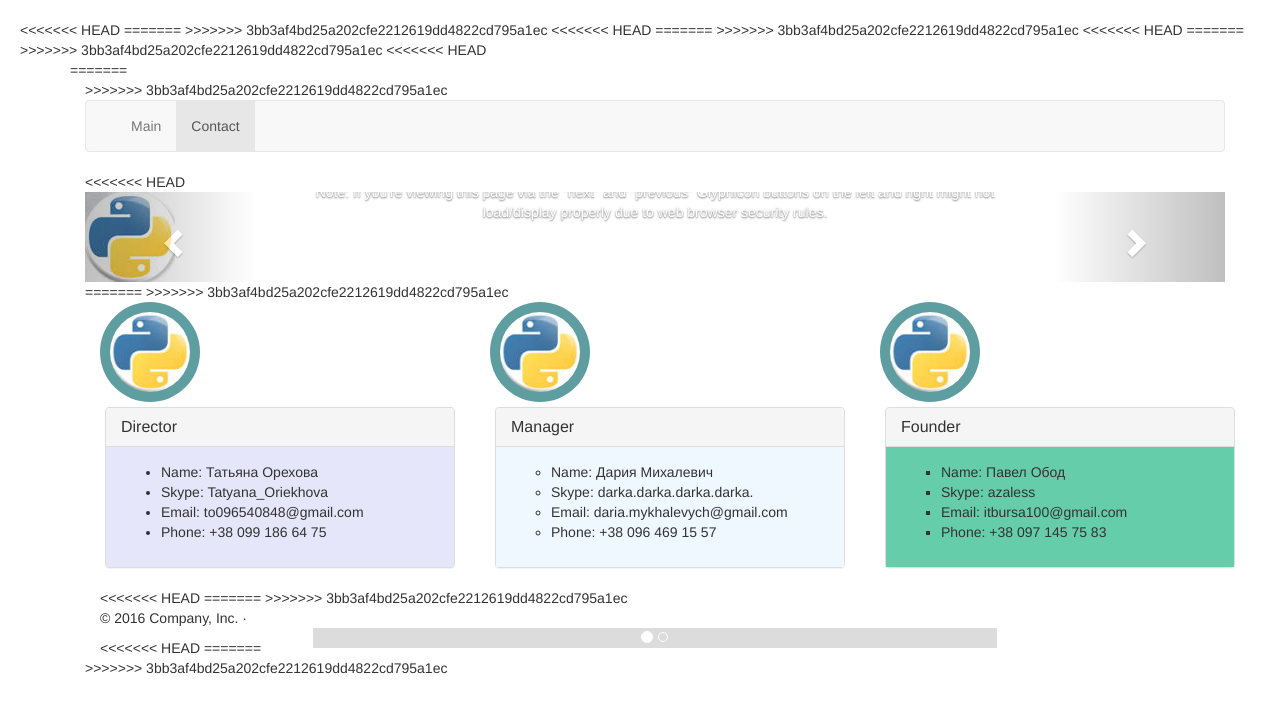
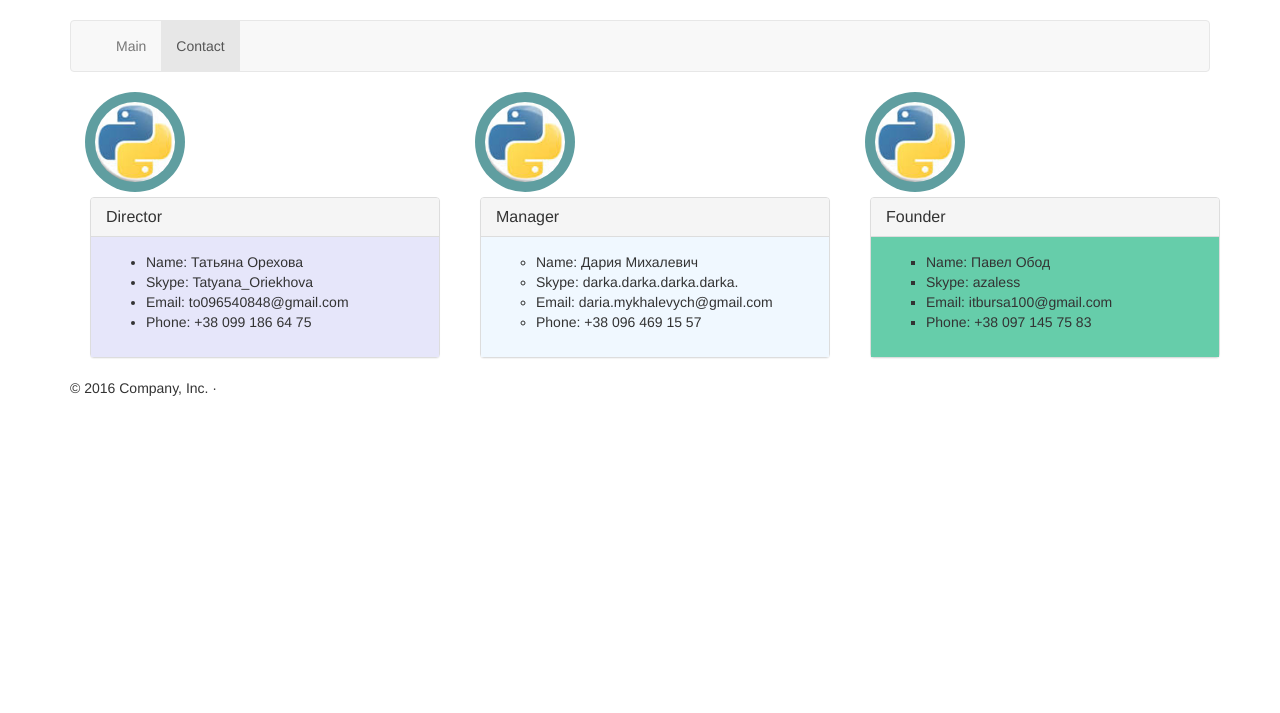
Before and after one commit to vpikalova/ooniversity_django_courses_04, a Python web app: template templates/contact.html in a window 1280 px wide. Shown: the top 713 px of the page. Run offline with Jinja, Linux system fonts and the light colour scheme; the template is opened without the code that fills it, so the values that code supplies are empty; some libraries are stand-ins or nearby versions.

Commit message:
Added files via upload

```diff
--- a/templates/contact.html
+++ b/templates/contact.html
@@ -2,36 +2,21 @@
 <!DOCTYPE html>
 <html>
   <head>
-<<<<<<< HEAD
    <meta charset="utf-8">
-=======
-    <meta charset="utf-8">
->>>>>>> 3bb3af4bd25a202cfe2212619dd4822cd795a1ec
     <meta http-equiv="X-UA-Compatible" content="IE=edge">
     <meta name="viewport" content="width=device-width, initial-scale=1">
     <!-- The above 3 meta tags *must* come first in the head; any other head content must come *after* these tags -->
     <meta name="description" content="">
     <meta name="author" content="">
-<<<<<<< HEAD
     <link rel="icon" href="../../favicon.ico">
 
     <title>Carousel Template for Bootstrap</title>
-=======
-    <link rel="icon" href="../static/favicon.ico">
-
-    <title>Contacts PyBursa</title>
->>>>>>> 3bb3af4bd25a202cfe2212619dd4822cd795a1ec
 
     <link href="../static/css/style.css" rel="stylesheet">
 
     <!-- Bootstrap core CSS -->
     <link href="../static/css/bootstrap.min.css" rel="stylesheet">
 
-<<<<<<< HEAD
-
-
-=======
->>>>>>> 3bb3af4bd25a202cfe2212619dd4822cd795a1ec
     <!-- IE10 viewport hack for Surface/desktop Windows 8 bug -->
     <link href="../static/css/ie10-viewport-bug-workaround.css" rel="stylesheet">
 
@@ -45,21 +30,12 @@
       <script src="https://oss.maxcdn.com/respond/1.4.2/respond.min.js"></script>
     <![endif]-->
 
-<<<<<<< HEAD
     <!-- Custom styles for this template -->
-    <link href="../static/css/carousel.css" rel="stylesheet">
   </head>
 
   <body>
     <div class="navbar-wrapper">
       <div class="container">
-=======
-
-  </head>
-  <body>
-  <div class="container">
-
->>>>>>> 3bb3af4bd25a202cfe2212619dd4822cd795a1ec
       <!-- Static navbar -->
       <nav class="navbar navbar-default">
         <div class="container-fluid">
@@ -81,47 +57,7 @@
         </div><!--/.container-fluid -->
       </nav>
 
-<<<<<<< HEAD
 
-             <!-- Carousel
-    ================================================== -->
-    <div id="myCarousel" class="carousel slide" data-ride="carousel">
-      <!-- Indicators -->
-      <ol class="carousel-indicators">
-        <li data-target="#myCarousel" data-slide-to="0" class="active"></li>
-        <li data-target="#myCarousel" data-slide-to="1"></li>
-      </ol>
-      <div class="carousel-inner" role="listbox">
-        <div class="item active">
-          <img class="first-slide" src="../static/images/py.jpg" alt="First slide">
-          <div class="container">
-            <div class="carousel-caption">
-              <h1>Example headline.</h1>
-              <p>Note: If you're viewing this page via the "next" and "previous" Glyphicon buttons on the left and right might not load/display properly due to web browser security rules.</p>
-            </div>
-          </div>
-        </div>
-        <div class="item">
-          <img class="second-slide" src="../static/images/py.jpg" alt="Second slide">
-          <div class="container">
-            <div class="carousel-caption">
-              <h1>Another example headline.</h1>
-              <p>Cras justo odio, dapibus ac facilisis in, egestas eget quam. Donec id elit non mi porta gravida at eget metus. Nullam id dolor id nibh ultricies vehicula ut id elit.</p>
-            </div>
-          </div>
-        </div>
-
-      <a class="left carousel-control" href="#myCarousel" role="button" data-slide="prev">
-        <span class="glyphicon glyphicon-chevron-left" aria-hidden="true"></span>
-        <span class="sr-only">Previous</span>
-      </a>
-      <a class="right carousel-control" href="#myCarousel" role="button" data-slide="next">
-        <span class="glyphicon glyphicon-chevron-right" aria-hidden="true"></span>
-        <span class="sr-only">Next</span>
-      </a>
-    </div>
-=======
->>>>>>> 3bb3af4bd25a202cfe2212619dd4822cd795a1ec
     <!-- Marketing messaging and featurettes
     ================================================== -->
     <!-- Wrap the rest of the page in another container to center all the content. -->
@@ -180,18 +116,13 @@
     </div>
         </div><!-- /.col-lg-4 -->
       </div><!-- /.row -->
+   </div>
 
-<<<<<<< HEAD
-
-=======
-
->>>>>>> 3bb3af4bd25a202cfe2212619dd4822cd795a1ec
 
       <!-- FOOTER -->
       <footer>
         <p>&copy; 2016 Company, Inc. &middot; </p>
       </footer>
-<<<<<<< HEAD
   <!-- Bootstrap core JavaScript
     ================================================== -->
     <!-- Placed at the end of the document so the pages load faster -->
@@ -204,12 +135,3 @@
     <script src="../../assets/js/ie10-viewport-bug-workaround.js"></script>
   </body>
 </html>
-
-=======
-
-    </div><!-- /.container -->
-
-
-  </body>
-</html>
->>>>>>> 3bb3af4bd25a202cfe2212619dd4822cd795a1ec
```
Also changed, not shown: templates/index.html (+0 -11 lines).
